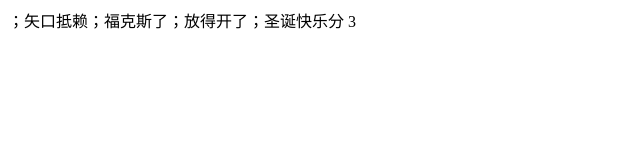
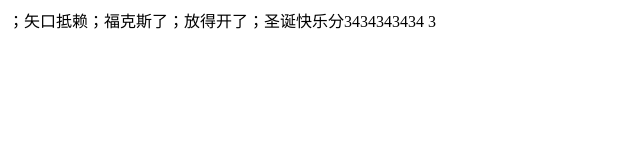
Before and after one commit to aatoe/simple-deploy, a website: page index.html in a window 1280 px wide. Shown: the full height of the page, 0-640 px from the left. Drawn offline with Linux system fonts and the light colour scheme.

Commit message:
feat: 测试提交 (#8)
已满足，可以合并了

```diff
--- a/index.html
+++ b/index.html
@@ -5,6 +5,6 @@
   <title></title>
 </head>
 <body>
-；矢口抵赖；福克斯了；放得开了；圣诞快乐分
+；矢口抵赖；福克斯了；放得开了；圣诞快乐分3434343434
 </body>3
 </html>
```
